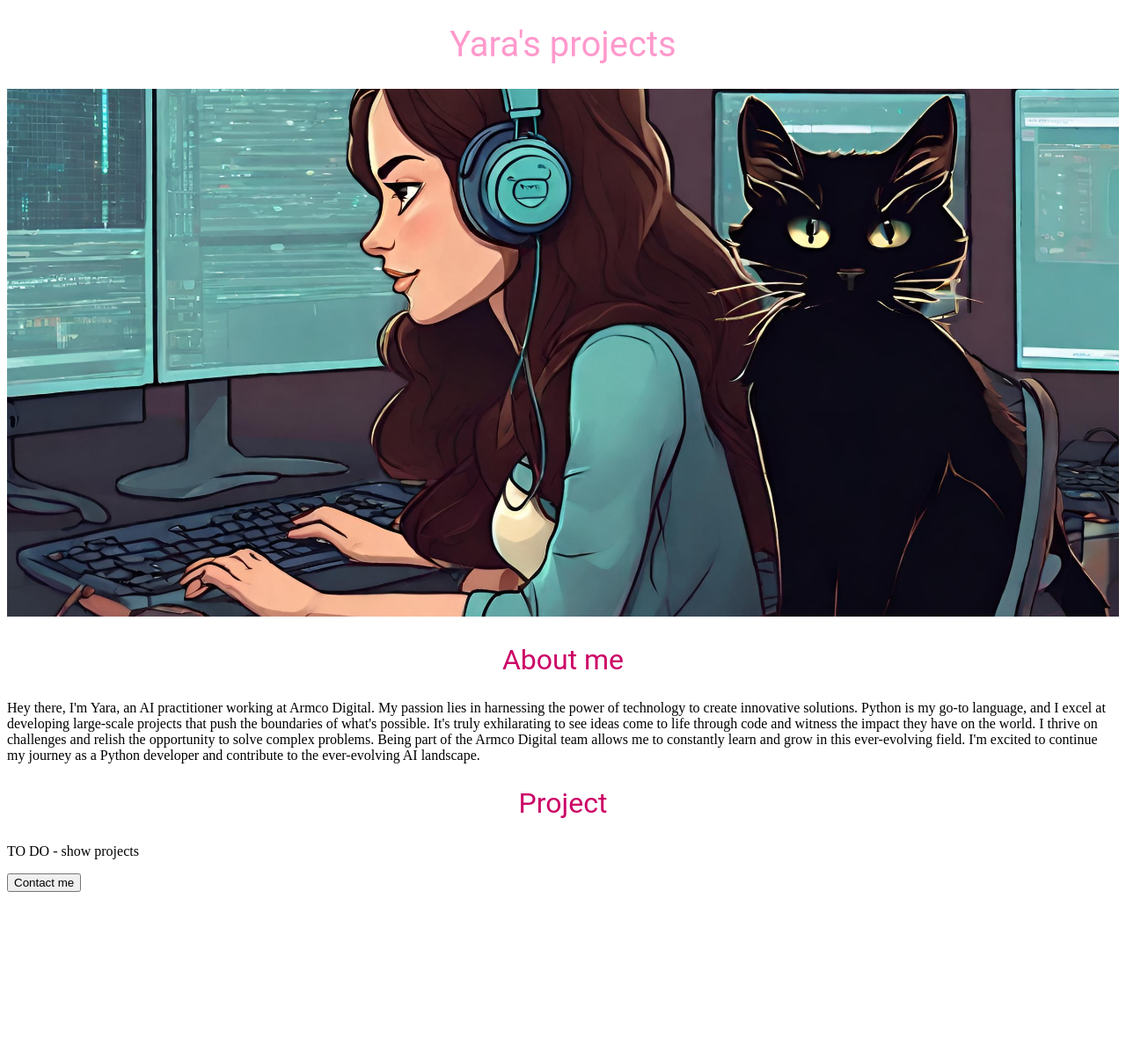
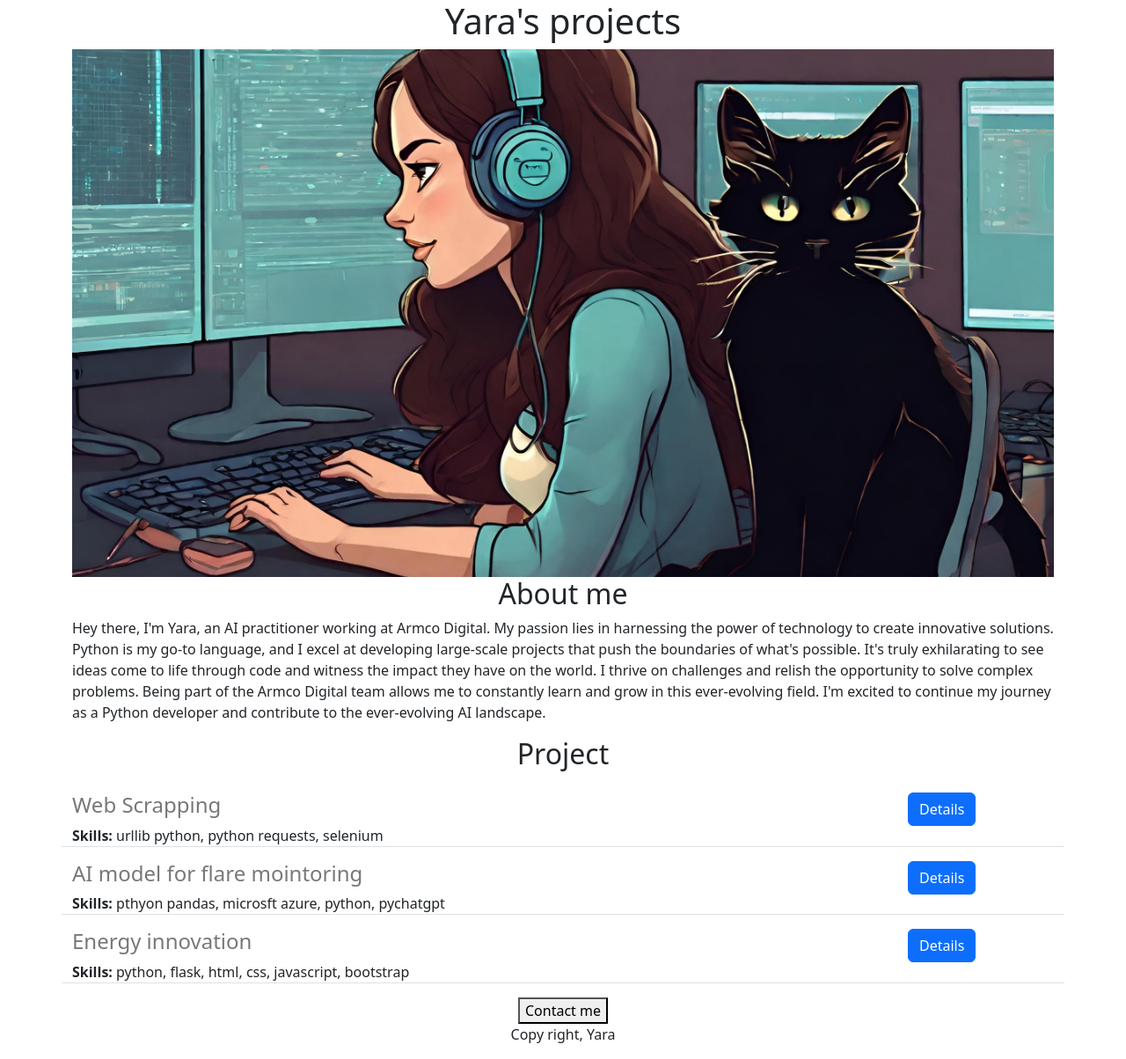
Before and after one commit to yaroona224/Yara-Alsardi-protfolio, a Flask app: page / in a window 1280 px wide. Shown: the whole page at 88% size. Before the commit the page ends 1014 px from the top, so only its background shows below. Run offline with Flask 3, Linux system fonts and the light colour scheme.

Commit message:
Python use dictionary to add data in website

```diff
--- a/app.py
+++ b/app.py
@@ -1,9 +1,22 @@
 from flask import Flask,render_template
 app=Flask(__name__)
+projects = [
+{'id':1,
+ 'project' : 'Web Scrapping',
+'skills' : 'urllib python, python requests, selenium'
+},
+{'id':2,
+ 'project' : 'AI model for flare mointoring',
+'skills' : 'pthyon pandas, microsft azure, python, pychatgpt'},
+{'id':3,
+ 'project' : 'Energy innovation',
+'skills' : 'python, flask, html, css, javascript, bootstrap'}
+]
 
 @app.route('/')
 def hello_world():
-  return render_template('home.html')
+  return render_template('home.html', myskills = projects,
+                        myname = 'Yara')
 
 if __name__=='__main__':
   app.run(host="0.0.0.0",port=True)#run flask server
--- /dev/null
+++ b/database.py
@@ -0,0 +1,6 @@
+from sqlalchemy import create_engine,text
+engine = create_engine("mysql+pymysql://admin:1234admin@sdatabase-1.cbuy2wsyk2rn.eu-north-1.rds.amazonaws.com/project?charset=utf8mb4")
+
+with engine.connect() as conn:
+  result = conn.execute(text("select * from trial"))
+  print(result.all())
--- a/pyproject.toml
+++ b/pyproject.toml
@@ -9,6 +9,7 @@ packages = [{include = "repl_nix_yara_alsardi_protfolio"}]
 [tool.poetry.dependencies]
 python = "^3.10"
 flask = "^3.0.2"
+sqlalchemy = "^2.0.28"
 
 
 [build-system]
--- a/templates/home.html
+++ b/templates/home.html
@@ -1,36 +1,38 @@
 <!DOCTYPE html>
 <html>
   <head>
-    <title>yara's porojects </title>
+    <meta charset="utf-8">
+    <meta name="viewport" content="width=device-width, initial-scale=1">
+    <title>{{myname}}'s porojects </title>
+    <link href="https://cdn.jsdelivr.net/npm/bootstrap@5.3.3/dist/css/bootstrap.min.css" rel="stylesheet" integrity="sha384-QWTKZyjpPEjISv5WaRU9OFeRpok6YctnYmDr5pNlyT2bRjXh0JMhjY6hW+ALEwIH" crossorigin="anonymous">
     <style>
-      h1{
-        font-size:40px;
-        font-family:Roboto;
-        font-weight:normal;
-        color:rgb(255,153,204);
-        text-align:center;
-      }
+
+
       #banner{
         width:100%;
         height:600px;
         object-fit:cover;
       }
-      h2{
-        font-family:Roboto;
-        font-size:32px;
-        color:rgb(204,0,102);
-        text-align:center;
-        font-weight:normal;
-      }
+
+
     </style>
   </head>
 <body>
-  <h1>Yara's projects</h1>
+  <div class="container">
+  <h1 class="text-center">{{myname}}'s projects</h1>
   <img id="banner"src="https://27980e5f-527a-4b4d-b4fc-5a7c4c7dabc7-00-2g1mnt22mbz29.sisko.repl.co/static/banner.jpg">
-  <h2>About me</h2>
+  <h2 class="text-center">About me</h2>
   <p>Hey there, I'm Yara, an AI practitioner working at Armco Digital. My passion lies in harnessing the power of technology to create innovative solutions. Python is my go-to language, and I excel at developing large-scale projects that push the boundaries of what's possible. It's truly exhilarating to see ideas come to life through code and witness the impact they have on the world. I thrive on challenges and relish the opportunity to solve complex problems. Being part of the Armco Digital team allows me to constantly learn and grow in this ever-evolving field. I'm excited to continue my journey as a Python developer and contribute to the ever-evolving AI landscape.</p>
-  <h2>Project</h2>
-  <p>TO DO - show projects</p>
+  <h2 class="text-center mt-2 mb-4">Project</h2>
+  <div>
+    {%for item in myskills%}
+    {%include 'myproject.html'%}
+    {%endfor%}
+  </div>
+  <div class="text-center">
   <button>Contact me</button>
+  <p> Copy right, {{myname}} </p>
+</div>
+  </div>
 </body>
 </html>
--- /dev/null
+++ b/templates/myproject.html
@@ -0,0 +1,11 @@
+<div class="border-bottom row " style = margin-bottom:16px; padding_bottom:8px;">
+  <div class="col-10">
+  <h4 style='color: rgb(120,120,120);margin=
+    bottom:4px;'>{{item['project']}}
+  </h4>
+  <div><b>Skills: </b>{{item['skills']}}</div>
+    </div>
+  <div class="col-2">
+  <button type="button" class="btn btn-primary">Details</button>
+    </div>
+  </div>
```
Also changed, not shown: 2 other files.
